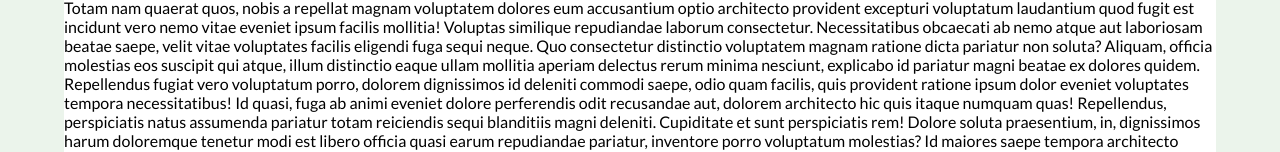
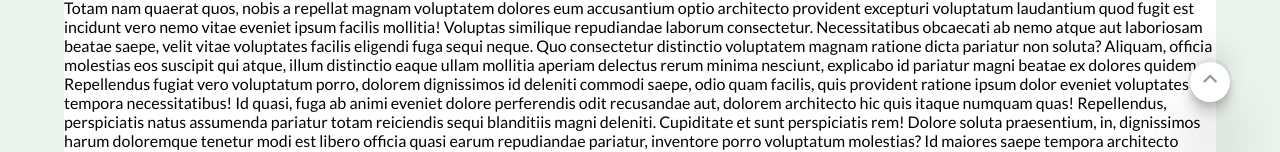
Before and after one commit to SUMITSARKAR89/layout-boxes-demo-website, a plain HTML site: page index.html in a window 1280 px wide. Shown: the part 648-800 px from the top of the page. Drawn offline with Linux system fonts and the light colour scheme.

Commit message:
added toggle

```diff
--- a/index.html
+++ b/index.html
@@ -97,5 +97,10 @@
 
 
     </div>
+    <div class="toggle">
+        <a href="index.html">
+            <i class="fa-solid fa-angle-up"></i>
+        </a>
+    </div>
 </body>
 </html>
--- a/style.css
+++ b/style.css
@@ -55,6 +55,38 @@
     width: 100%;
     height: auto;
 }
+.toggle{
+    position: fixed;
+    width: 40px;
+    height: 40px;
+    background-color:var(--white-color);
+    bottom: 50px;
+    right: 50px;
+    border-radius: 50%;
+    text-align: center;
+    box-shadow: rgba(0, 0, 0, 0.25) 0px 54px 55px, rgba(0, 0, 0, 0.12) 0px -12px 30px, rgba(0, 0, 0, 0.12) 0px 4px 6px, rgba(0, 0, 0, 0.17) 0px 12px 13px, rgba(0, 0, 0, 0.09) 0px -3px 5px;
+    transition: 0.5s;
+  }
+
+  .toggle a{
+    margin: 0 auto;
+    width: 100%;
+    text-align: center;
+    color: black;
+    opacity: 0.4;
+    margin-top:8px;
+    margin-left: -20px;
+    position: absolute;
+    transition: 0.5s;
+
+  }
+  .toggle a:hover{
+    transform: rotate(360deg);
+
+  }
+  .toggle a i{
+    font-size: 18px;
+  }
 
 /* --------------custom css ---------------- */
 #body-container{
```
